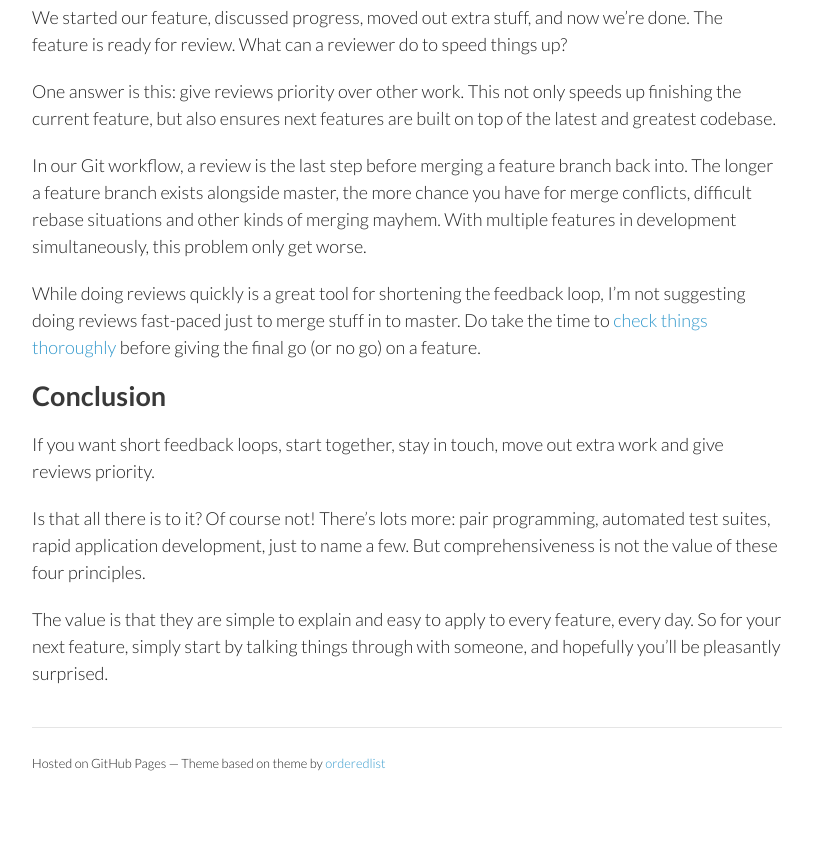
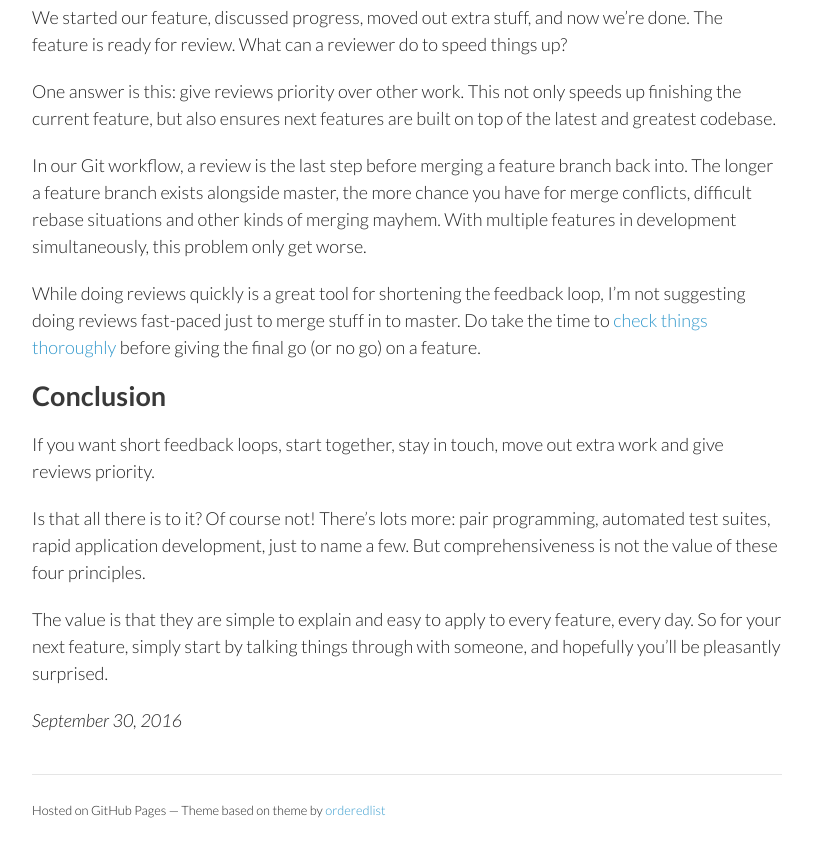
Before and after one commit to florish/florish, a Jekyll site: the page built from _posts/2016-09-30-shortening-the-feedback-loop.md, in a window 1280 px wide and 900 px high, scrolled down 1942 px. Shown: the top 857 px of the window, without its empty margins (233-1046 px from the left). Built offline with Jekyll 4.4.1, drawn with Linux system fonts in a browser that asks for light colours.

Commit message:
Move post title and date into shared layout

```diff
--- a/_layouts/post.html
+++ b/_layouts/post.html
@@ -3,6 +3,10 @@
 ---
 <section class="post">
 
+<h1>{{page.title}}</h1>
+
 {{ content }}
 
+<p><em>{{ page.date | date: '%B %e, %Y' }}</em></p>
+
 </section>
--- a/_posts/2016-09-30-shortening-the-feedback-loop.md
+++ b/_posts/2016-09-30-shortening-the-feedback-loop.md
@@ -2,9 +2,6 @@
 layout: post
 title: Shortening the feedback loop
 ---
-
-{{page.title}}
-==============
 
 **Getting feedback early and often during software development often leads to great results. But how can we make this happen every single time? Here's four ways how: start together, stay in touch, move out extra work, and give reviews priority.**
 
```
Also changed, not shown: _posts/2015-10-10-back-to-the-feature.md (+0 -5 lines).
